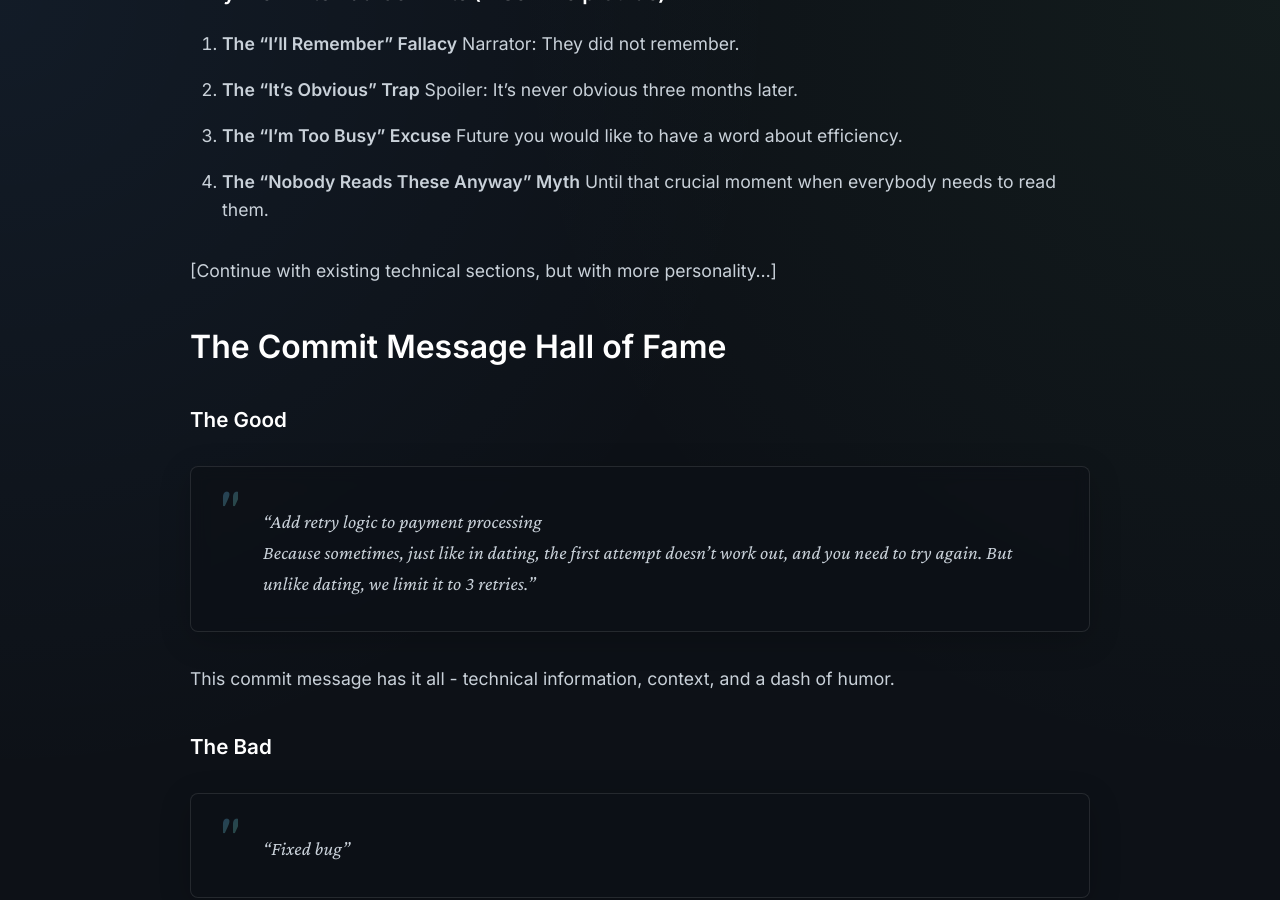
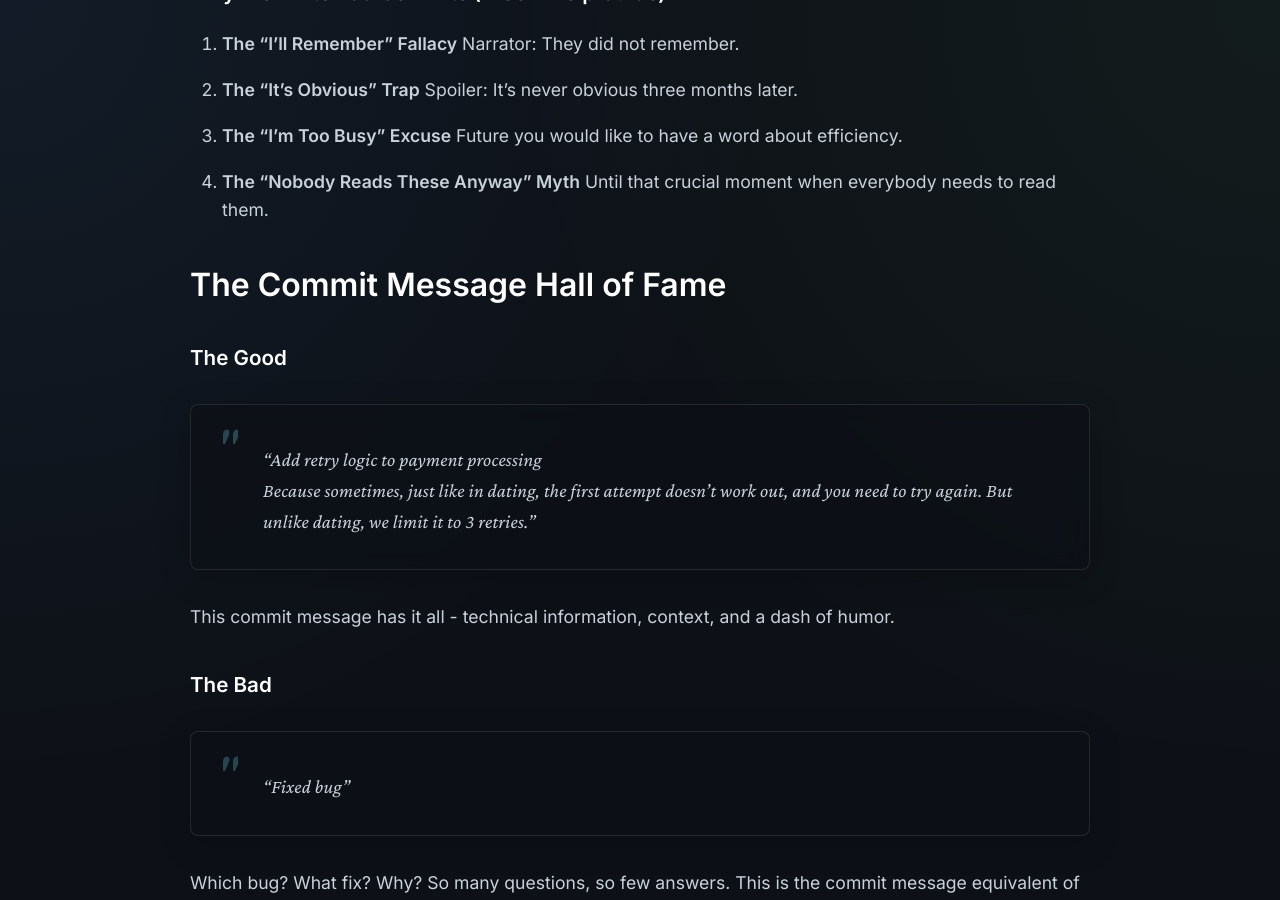
Before and after one commit to 1byte-me/1byte-me.github.io, a Jekyll site: the page built from _posts/2025-01-14-git-commit-mastery.md, in a window 1280 px wide and 900 px high, scrolled down 2691 px. Built offline with Jekyll 4.4.1, drawn with Linux system fonts in a browser that asks for light colours.

Commit message:
chore(content): Remove TODO comment from git commit guide
Remove leftover development note: "[Continue with existing technical sections, but with more personality...]"

```diff
--- a/_posts/2025-01-14-git-commit-mastery.md
+++ b/_posts/2025-01-14-git-commit-mastery.md
@@ -79,8 +79,6 @@ This developer understood something crucial: documentation isn't just about code
 
 4. **The "Nobody Reads These Anyway" Myth**
    Until that crucial moment when everybody needs to read them.
-
-[Continue with existing technical sections, but with more personality...]
 
 ## The Commit Message Hall of Fame
 
```
